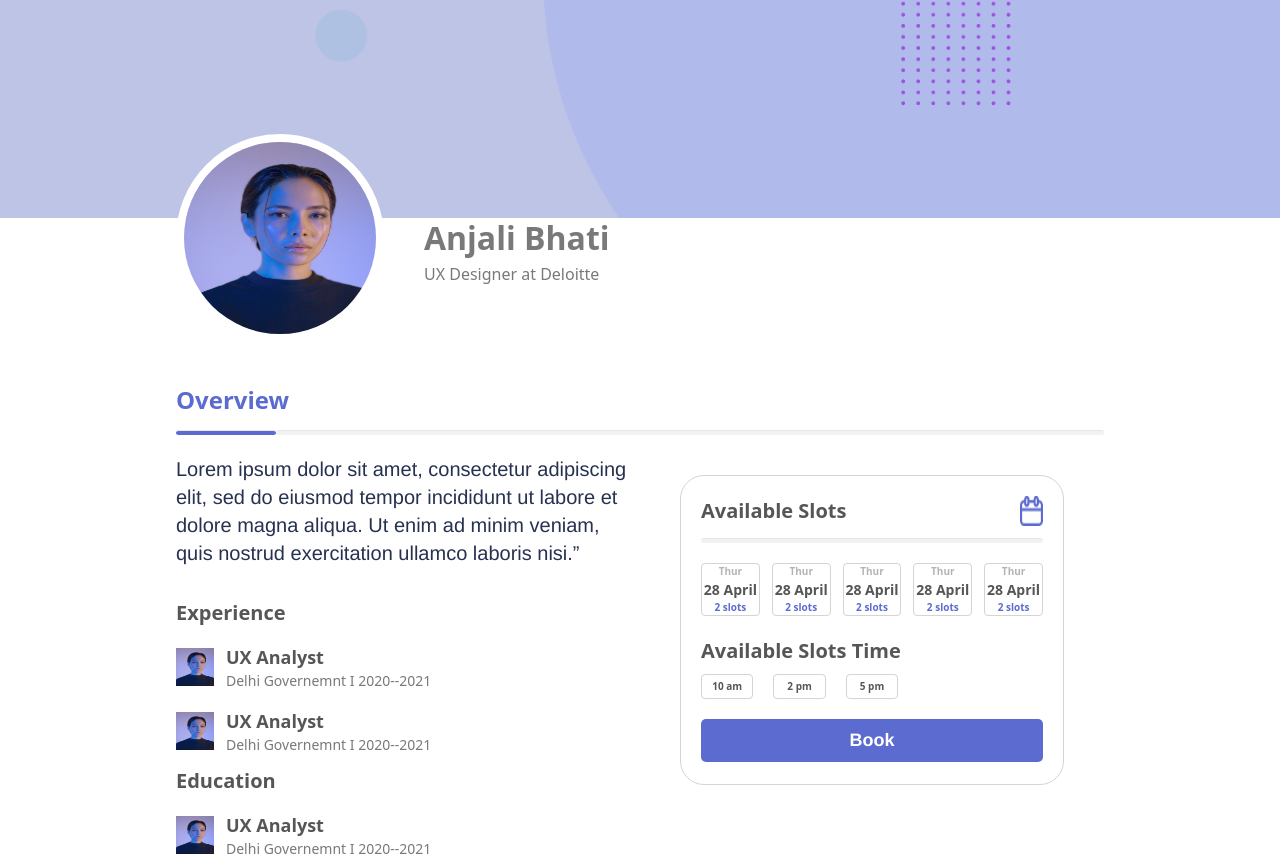
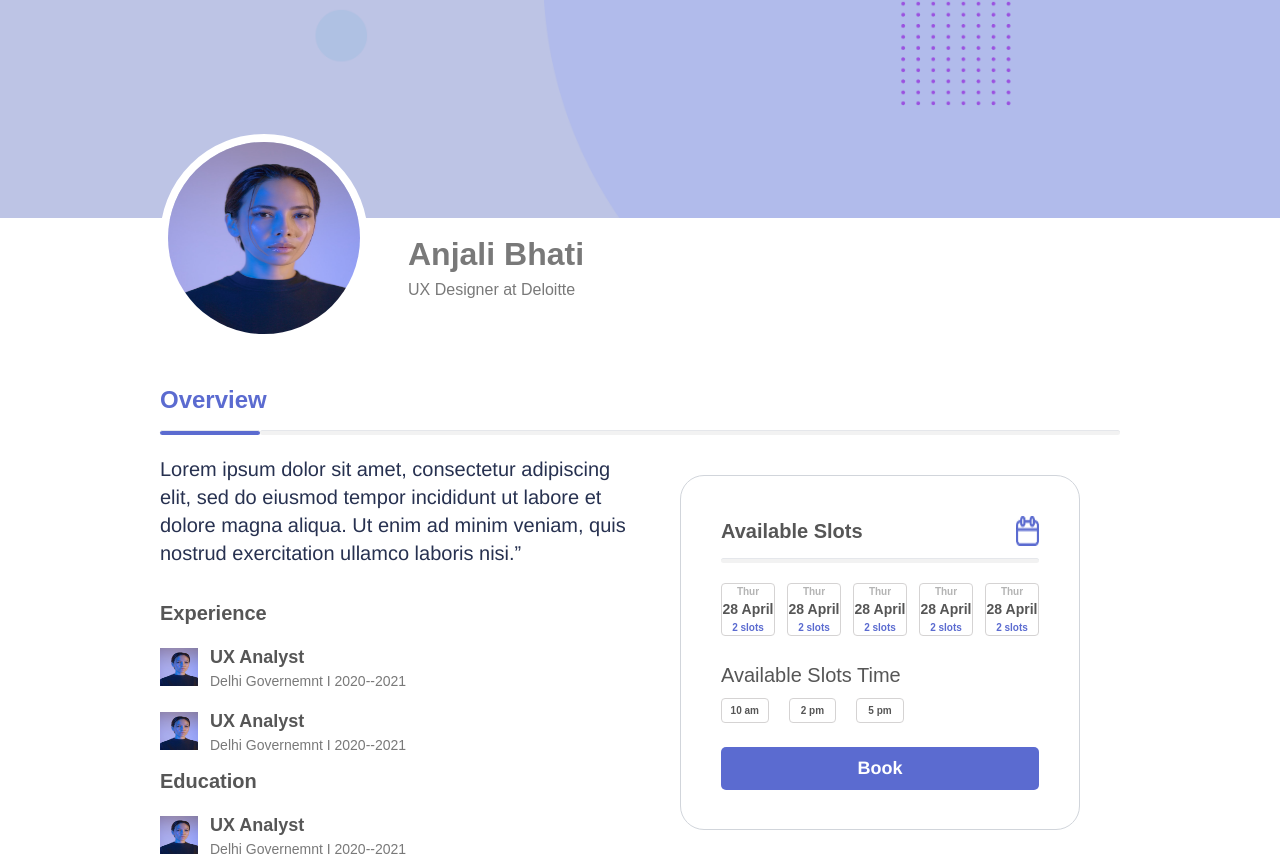
Before and after one commit to jay-498/Mentoring-app, a React (Create React App) app: page /profile in a window 1280 px wide. Shown: the top 856 px of the page. Built offline with nearby package versions, Linux system fonts and the light colour scheme.

Commit message:
profileadded

```diff
--- a/src/components/profile/Profile.js
+++ b/src/components/profile/Profile.js
@@ -10,24 +10,24 @@ export default class Profile extends Component {
         <div>
           <img src={profiledesigns} alt="bg" className="w-full" />
         </div>
-        <div className="flex-col justify-left -mt-16 mx-44">
-          <div className="flex items-center">
+        <div className="flex-col justify-left -mt-16 mx-5 sm:mx-10 lg:mx-40 md:mx-16">
+          <div className="sm:flex  items-center">
             <img
               src={img1}
               alt="ProfileImage"
-              className="rounded-full border-solid border-white w-52 h-52 border-8 -mt-5"
+              className="rounded-full border-solid border-white w-24 h-24 sm:w-44 sm:h-44 md:w-52 md:h-52 border-8 sm:-mt-5 mt-4"
             />
-            <div className="flex-col text-left items-center pl-10">
-              <p className="text-[32px] font-bold text-[#797979] font-Poppins pt-1">
+            <div className="flex-col sm:pt-8 text-left items-center sm:pl-10">
+              <p className="text-[32px] font-bold text-[#797979] font-poppins pt-1">
                 Anjali Bhati
               </p>
-              <p className="font-Poppins font-normal text-[#797979] text-[16px[">
+              <p className="font-poppins font-normal text-[#797979] text-[16px[">
                 UX Designer at Deloitte
               </p>
             </div>
           </div>
           <div className="flex-col mt-10">
-            <h1 className="text-[#5B6BD0] font-semibold font-Poppins text-[24px]">
+            <h1 className="text-[#5B6BD0] font-semibold font-poppins text-[24px]">
               Overview
             </h1>
             <div className="flex">
@@ -43,7 +43,7 @@ export default class Profile extends Component {
                   laboris nisi.”
                 </p>
                 <div className="grid gap-y-2">
-                  <h1 className="text-[#565656] font-semibold font-Poppins lg:text-xl md:text-lg sm:text-md text-sm">
+                  <h1 className="text-[#565656] font-semibold font-poppins lg:text-xl md:text-lg sm:text-md text-sm">
                     Experience
                   </h1>
                   <div className="flex items-center mt-2">
@@ -53,10 +53,10 @@ export default class Profile extends Component {
                       className="w-[38px] h-[38px]"
                     />
                     <div className="flex-col text-left items-center px-3">
-                      <p className="lg:text-[18px] md:text-lg sm:text-md text-sm font-semibold text-[#565656] font-Poppins">
+                      <p className="lg:text-[18px] md:text-lg sm:text-md text-sm font-semibold text-[#565656] font-poppins">
                         UX Analyst
                       </p>
-                      <p className="font-Poppins font-normal text-[#797979] text-[12px] text-sm">
+                      <p className="font-poppins font-normal text-[#797979] text-[12px] text-sm">
                         Delhi Governemnt I 2020--2021
                       </p>
                     </div>
@@ -68,10 +68,10 @@ export default class Profile extends Component {
                       className="w-[38px] h-[38px]"
                     />
                     <div className="flex-col text-left items-center px-3">
-                      <p className="lg:text-[18px] md:text-lg sm:text-md text-sm font-semibold text-[#565656] font-Poppins">
+                      <p className="lg:text-[18px] md:text-lg sm:text-md text-sm font-semibold text-[#565656] font-poppins">
                         UX Analyst
                       </p>
-                      <p className="font-Poppins font-normal text-[#797979] text-[12px] text-sm">
+                      <p className="font-poppins font-normal text-[#797979] text-[12px] text-sm">
                         Delhi Governemnt I 2020--2021
                       </p>
                     </div>
@@ -79,7 +79,7 @@ export default class Profile extends Component {
                 </div>
 
                 <div className="grid gap-y-2">
-                  <h1 className="text-[#565656] font-semibold font-Poppins lg:text-xl md:text-lg sm:text-md text-sm">
+                  <h1 className="text-[#565656] font-semibold font-poppins lg:text-xl md:text-lg sm:text-md text-sm">
                     Education
                   </h1>
                   <div className="flex items-center mt-2">
@@ -89,10 +89,10 @@ export default class Profile extends Component {
                       className="w-[38px] h-[38px]"
                     />
                     <div className="flex-col text-left items-center px-3">
-                      <p className="lg:text-[18px] md:text-lg sm:text-md text-sm font-semibold text-[#565656] font-Poppins">
+                      <p className="lg:text-[18px] md:text-lg sm:text-md text-sm font-semibold text-[#565656] font-poppins">
                         UX Analyst
                       </p>
-                      <p className="font-Poppins font-normal text-[#797979] text-[12px] text-sm">
+                      <p className="font-poppins font-normal text-[#797979] text-[12px] text-sm">
                         Delhi Governemnt I 2020--2021
                       </p>
                     </div>
@@ -104,10 +104,10 @@ export default class Profile extends Component {
                       className="w-[38px] h-[38px]"
                     />
                     <div className="flex-col text-left items-center px-3">
-                      <p className="lg:text-[18px] md:text-lg sm:text-md text-sm font-semibold text-[#565656] font-Poppins">
+                      <p className="lg:text-[18px] md:text-lg sm:text-md text-sm font-semibold text-[#565656] font-poppins">
                         UX Analyst
                       </p>
-                      <p className="font-Poppins font-normal text-[#797979] text-[12px] text-sm">
+                      <p className="font-poppins font-normal text-[#797979] text-[12px] text-sm">
                         Delhi Governemnt I 2020--2021
                       </p>
                     </div>
@@ -115,10 +115,10 @@ export default class Profile extends Component {
                 </div>
 
                 <div className="grid gap-y-2">
-                  <h1 className="text-[#565656] font-semibold font-Poppins lg:text-xl md:text-lg sm:text-md text-sm">
+                  <h1 className="text-[#565656] font-semibold font-poppins lg:text-xl md:text-lg sm:text-md text-sm">
                     Expertise
                   </h1>
-                  <div className="flex gap-x-2 items-center font-Helvetica font-bold text-[12px]">
+                  <div className="flex gap-x-3 items-center font-Helvetica font-bold text-[12px]">
                     <span
                       className="text-[#8F6EC5] rounded-md p-1 px-2"
                       style={{ background: "rgba(212, 195, 240, 0.5)" }}
@@ -141,92 +141,56 @@ export default class Profile extends Component {
                 </div>
               </div>
 
-              <div className="flex-col h-[310px] m-10 p-5 items-center justify-center border border-gray-300 rounded-3xl">
+              <div className="flex-col h-[355px] md:mt-0 mt-5 p-5 lg:p-10 lg:m-10 md:m-5 items-center justify-center border border-gray-300 rounded-3xl">
                 <div className="flex justify-between">
-                  <h1 className="font-Poppins text-[#565656] font-semibold md:text-[20px] text-md">
+                  <h1 className="font-poppins text-[#565656] font-semibold md:text-[20px] text-md">
                     Available Slots
                   </h1>
                   <img src={calender} alt="calender" title="calender" />
                 </div>
                 <hr className="bg-[#F2F2F2] my-3 py-[0.125rem] rounded w-FULL" />
                 <div className="grid grid-cols-5 gap-x-3 mt-5">
-                  <div className="flex-col font-semibold font-Poppins text-center border border-[#D5D3D3] rounded">
-                    <p className="md:text-[10px] text-[5px] text-[#B4B4B4]">
-                      Thur
-                    </p>
-                    <p className="md:text-[14px] text-[#565656] text-[6px]">
-                      28 April
-                    </p>
-                    <p className="text-[#5B6BD0] md:text-[10px] text-[5px]">
-                      2 slots
-                    </p>
+                  <div className="flex-col font-semibold font-poppins text-center border border-[#D5D3D3] rounded">
+                    <p className="text-[10px] text-[#B4B4B4]">Thur</p>
+                    <p className="text-[14px] text-[#565656]">28 April</p>
+                    <p className="text-[#5B6BD0] text-[10px]">2 slots</p>
                   </div>
-                  <div className="flex-col font-semibold font-Poppins text-center border border-[#D5D3D3] rounded">
-                    <p className="md:text-[10px] text-[5px] text-[#B4B4B4]">
-                      Thur
-                    </p>
-                    <p className="md:text-[14px] text-[#565656] text-[6px]">
-                      28 April
-                    </p>
-                    <p className="text-[#5B6BD0] md:text-[10px] text-[5px]">
-                      2 slots
-                    </p>
+                  <div className="flex-col font-semibold font-poppins text-center border border-[#D5D3D3] rounded">
+                    <p className="text-[10px] text-[#B4B4B4]">Thur</p>
+                    <p className="text-[14px] text-[#565656]">28 April</p>
+                    <p className="text-[#5B6BD0] text-[10px]">2 slots</p>
                   </div>
-                  <div className="flex-col font-semibold font-Poppins text-center border border-[#D5D3D3] rounded">
-                    <p className="md:text-[10px] text-[5px] text-[#B4B4B4]">
-                      Thur
-                    </p>
-                    <p className="md:text-[14px] text-[#565656] text-[6px]">
-                      28 April
-                    </p>
-                    <p className="text-[#5B6BD0] md:text-[10px] text-[5px]">
-                      2 slots
-                    </p>
+                  <div className="flex-col font-semibold font-poppins text-center border border-[#D5D3D3] rounded">
+                    <p className="text-[10px] text-[#B4B4B4]">Thur</p>
+                    <p className="text-[14px] text-[#565656]">28 April</p>
+                    <p className="text-[#5B6BD0] text-[10px]">2 slots</p>
                   </div>
-                  <div className="flex-col font-semibold font-Poppins text-center border border-[#D5D3D3] rounded">
-                    <p className="md:text-[10px] text-[5px] text-[#B4B4B4]">
-                      Thur
-                    </p>
-                    <p className="md:text-[14px] text-[#565656] text-[6px]">
-                      28 April
-                    </p>
-                    <p className="text-[#5B6BD0] md:text-[10px] text-[5px]">
-                      2 slots
-                    </p>
+                  <div className="flex-col font-semibold font-poppins text-center border border-[#D5D3D3] rounded">
+                    <p className="text-[10px] text-[#B4B4B4]">Thur</p>
+                    <p className="text-[14px] text-[#565656]">28 April</p>
+                    <p className="text-[#5B6BD0] text-[10px] ">2 slots</p>
                   </div>
-                  <div className="flex-col font-semibold font-Poppins text-center border border-[#D5D3D3] rounded">
-                    <p className="md:text-[10px] text-[5px] text-[#B4B4B4]">
-                      Thur
-                    </p>
-                    <p className="md:text-[14px] text-[#565656] text-[6px]">
-                      28 April
-                    </p>
-                    <p className="text-[#5B6BD0] md:text-[10px] text-[5px]">
-                      2 slots
-                    </p>
+                  <div className="flex-col font-semibold font-poppins text-center border border-[#D5D3D3] rounded">
+                    <p className="text-[10px] text-[#B4B4B4]">Thur</p>
+                    <p className="text-[14px] text-[#565656]">28 April</p>
+                    <p className="text-[#5B6BD0] text-[10px]">2 slots</p>
                   </div>
                 </div>
-                <div className="flex-col py-5">
+                <div className="flex-col py-6">
                   <div className="flex justify-between">
-                    <h1 className="font-Poppins text-[#565656] font-semibold md:text-[20px] text-md">
+                    <h1 className="font-poppins text-[#565656] font-medium md:text-[20px] text-md">
                       Available Slots Time
                     </h1>
                   </div>
                   <div className="grid grid-cols-5 gap-x-5 mt-2">
-                    <div className="flex-col font-semibold font-Poppins text-center border border-[#D5D3D3] rounded">
-                      <p className="md:text-[10px] p-1 text-[5px] text-[#565656]">
-                        10 am
-                      </p>
+                    <div className="flex-col font-semibold font-poppins text-center border border-[#D5D3D3] rounded">
+                      <p className="text-[10px] p-1 text-[#565656]">10 am</p>
                     </div>
-                    <div className="flex-col font-semibold font-Poppins text-center border border-[#D5D3D3] rounded">
-                      <p className="md:text-[10px] p-1 text-[5px] text-[#565656]">
-                        2 pm
-                      </p>
+                    <div className="flex-col font-semibold font-poppins text-center border border-[#D5D3D3] rounded">
+                      <p className="text-[10px] p-1 text-[#565656]">2 pm</p>
                     </div>
-                    <div className="flex-col font-semibold font-Poppins text-center border border-[#D5D3D3] rounded">
-                      <p className="md:text-[10px] p-1 text-[5px] text-[#565656]">
-                        5 pm
-                      </p>
+                    <div className="flex-col font-semibold font-poppins text-center border border-[#D5D3D3] rounded">
+                      <p className="text-[10px] p-1 text-[#565656]">5 pm</p>
                     </div>
                   </div>
                 </div>
```
